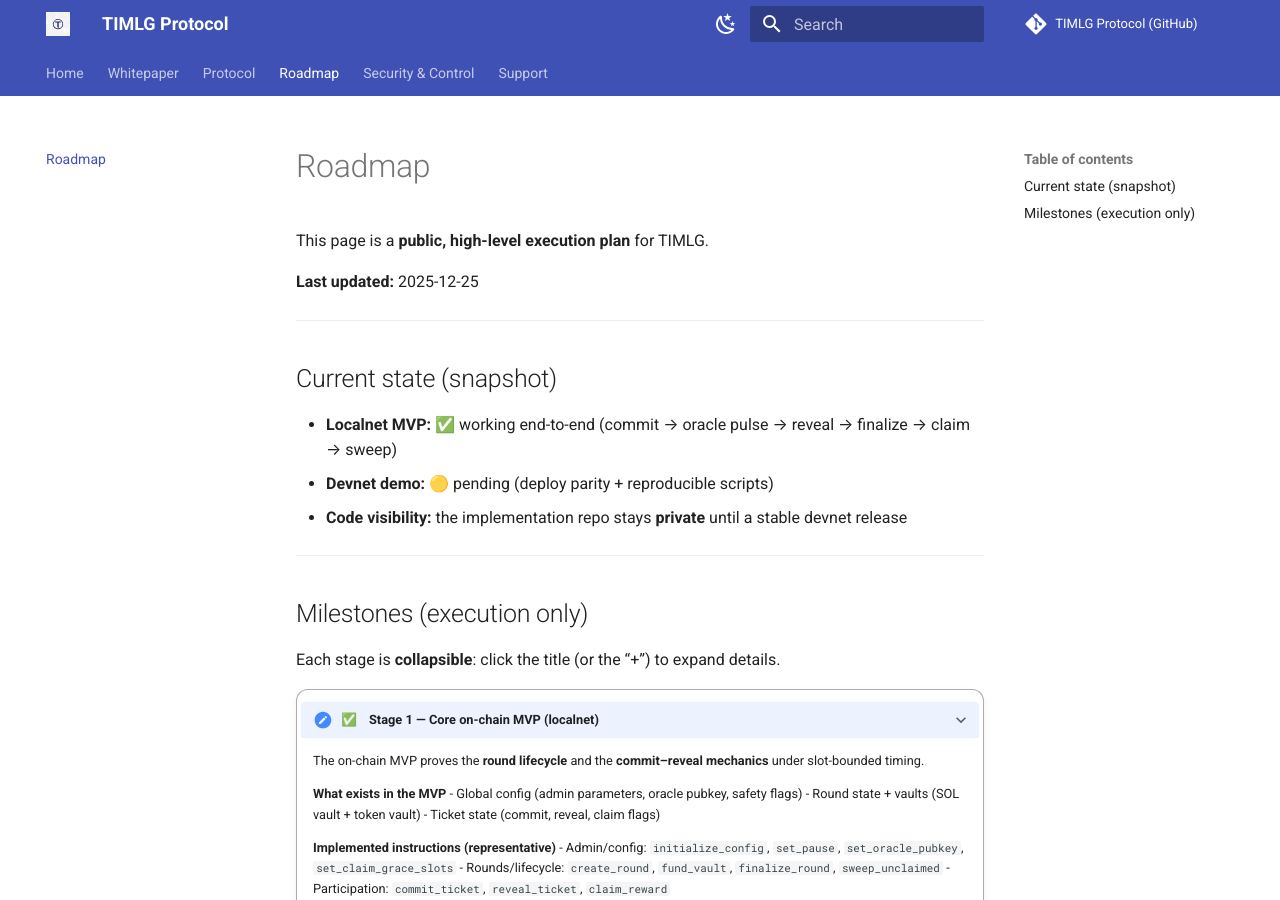
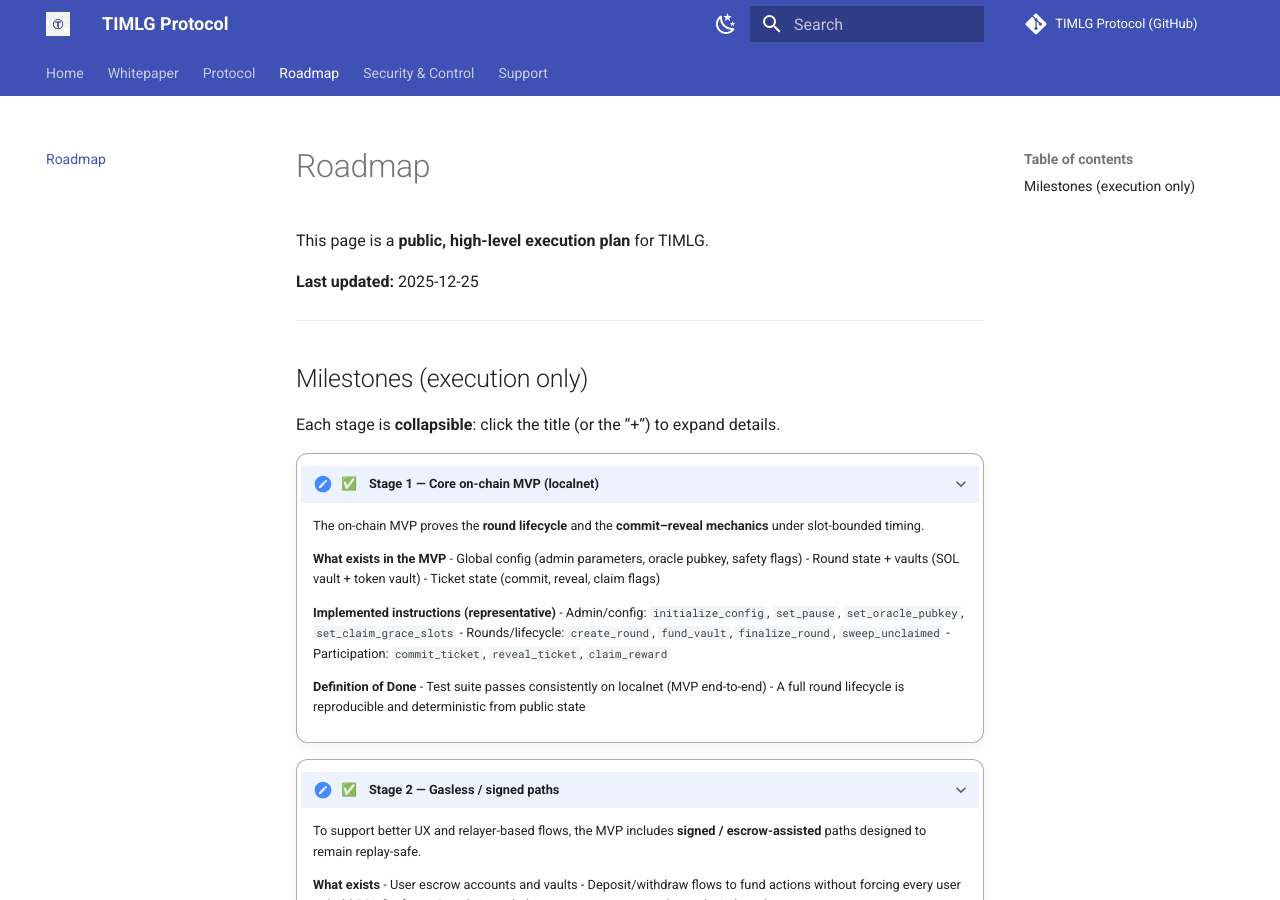
Before and after one commit to TIMLG-Protocol/timlg-protocol, an MkDocs documentation site: the page built from docs/roadmap/index.md, in a window 1280 px wide and 900 px high. Built offline with MkDocs 1.6.1 and Material for MkDocs 9.7.7, drawn with Linux system fonts in a browser that asks for light colours.

Commit message:
Refocus roadmap on execution stages and add mainnet readiness phase

```diff
--- a/docs/roadmap/index.md
+++ b/docs/roadmap/index.md
@@ -3,14 +3,6 @@
 This page is a **public, high-level execution plan** for TIMLG.
 
 **Last updated:** 2025-12-25
-
----
-
-## Current state (snapshot)
-
-- **Localnet MVP:** ✅ working end-to-end (commit → oracle pulse → reveal → finalize → claim → sweep)
-- **Devnet demo:** 🟡 pending (deploy parity + reproducible scripts)
-- **Code visibility:** the implementation repo stays **private** until a stable devnet release
 
 ---
 
```
